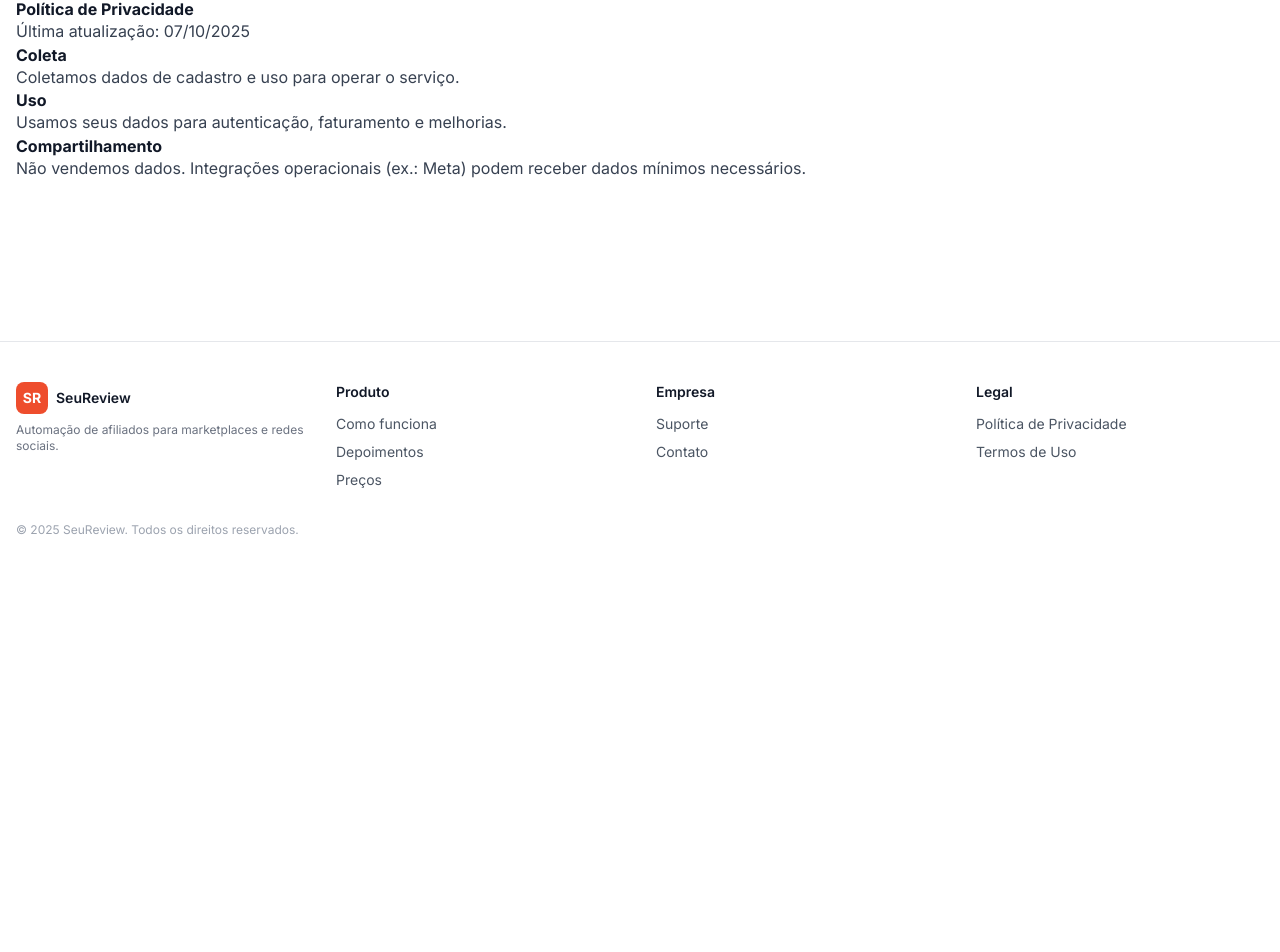
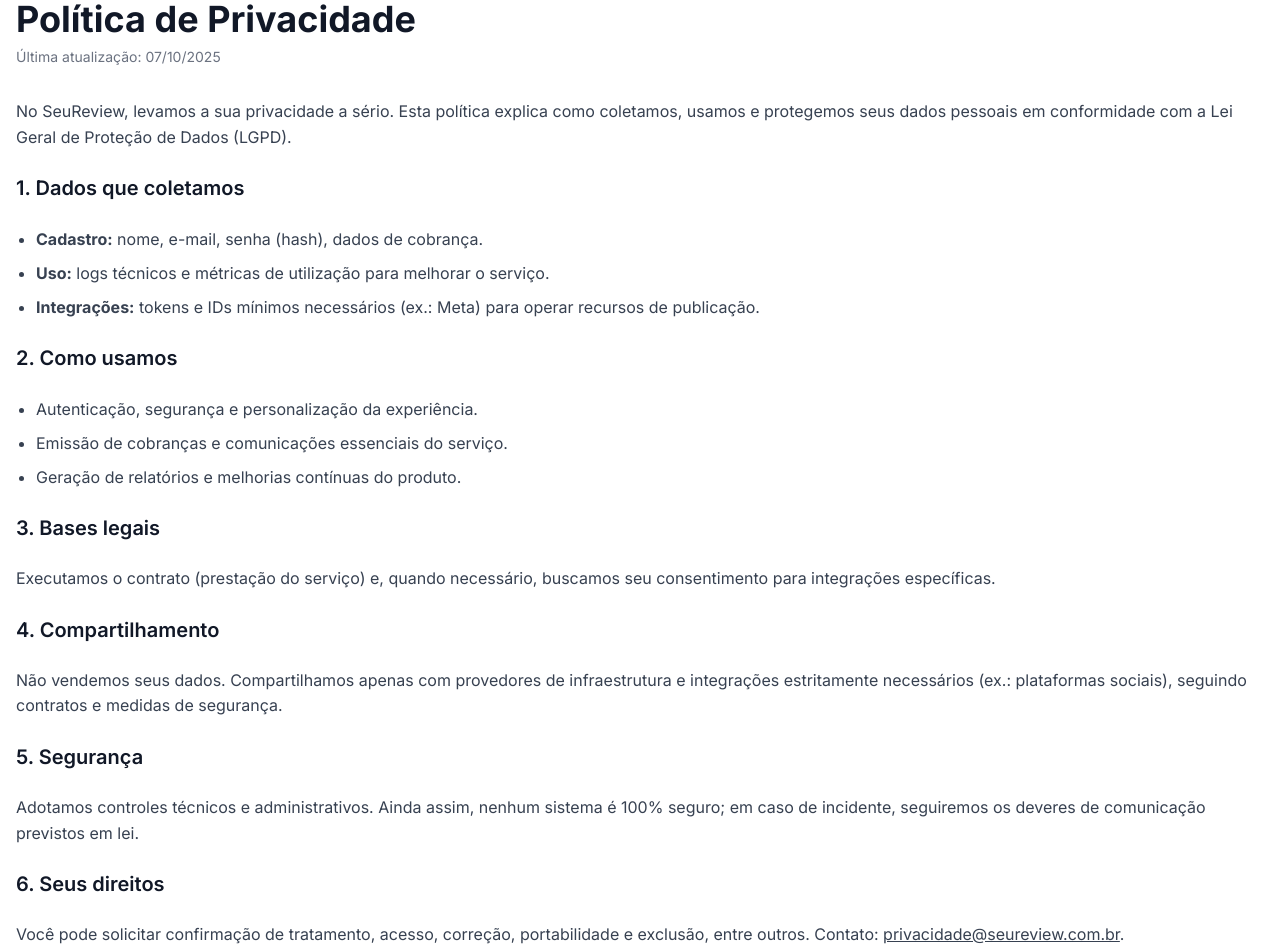
Before and after one commit to marciobever/seureview.com.br, a Next.js app: page /privacidade in a window 1280 px wide. Shown: the part 160-1112 px from the top of the page. Before the commit the page ends 800 px from the top, so only its background shows below. Built offline with nearby package versions, Linux system fonts and the light colour scheme; no server answers.

Commit message:
Update page.tsx

```diff
--- a/app/(site)/privacidade/page.tsx
+++ b/app/(site)/privacidade/page.tsx
@@ -1,20 +1,73 @@
-export const metadata = {
+// app/(site)/privacidade/page.tsx
+import type { Metadata } from "next";
+
+export const metadata: Metadata = {
   title: "Política de Privacidade | SeuReview",
-  description: "Saiba como tratamos seus dados.",
+  description: "Como coletamos, usamos e protegemos seus dados pessoais em conformidade com a LGPD.",
+  alternates: { canonical: "/privacidade" },
+  robots: { index: true, follow: true },
 };
 
 export default function Page() {
+  const updated = new Date().toLocaleDateString("pt-BR");
   return (
     <main className="section">
-      <div className="max-container prose max-w-3xl">
-        <h1>Política de Privacidade</h1>
-        <p>Última atualização: {new Date().toLocaleDateString("pt-BR")}</p>
-        <h2>Coleta</h2>
-        <p>Coletamos dados de cadastro e uso para operar o serviço.</p>
-        <h2>Uso</h2>
-        <p>Usamos seus dados para autenticação, faturamento e melhorias.</p>
-        <h2>Compartilhamento</h2>
-        <p>Não vendemos dados. Integrações operacionais (ex.: Meta) podem receber dados mínimos necessários.</p>
+      <div className="max-container max-w-3xl">
+        <h1 className="text-3xl md:text-4xl font-bold">Política de Privacidade</h1>
+        <p className="mt-2 text-sm text-gray-500">Última atualização: {updated}</p>
+
+        <div className="mt-8 space-y-6 text-gray-700 leading-relaxed">
+          <p>
+            No SeuReview, levamos a sua privacidade a sério. Esta política explica como coletamos,
+            usamos e protegemos seus dados pessoais em conformidade com a Lei Geral de Proteção de
+            Dados (LGPD).
+          </p>
+
+          <h2 className="text-xl font-semibold">1. Dados que coletamos</h2>
+          <ul className="list-disc pl-5 space-y-2">
+            <li><strong>Cadastro:</strong> nome, e-mail, senha (hash), dados de cobrança.</li>
+            <li><strong>Uso:</strong> logs técnicos e métricas de utilização para melhorar o serviço.</li>
+            <li><strong>Integrações:</strong> tokens e IDs mínimos necessários (ex.: Meta) para operar recursos de publicação.</li>
+          </ul>
+
+          <h2 className="text-xl font-semibold">2. Como usamos</h2>
+          <ul className="list-disc pl-5 space-y-2">
+            <li>Autenticação, segurança e personalização da experiência.</li>
+            <li>Emissão de cobranças e comunicações essenciais do serviço.</li>
+            <li>Geração de relatórios e melhorias contínuas do produto.</li>
+          </ul>
+
+          <h2 className="text-xl font-semibold">3. Bases legais</h2>
+          <p>Executamos o contrato (prestação do serviço) e, quando necessário, buscamos seu consentimento para integrações específicas.</p>
+
+          <h2 className="text-xl font-semibold">4. Compartilhamento</h2>
+          <p>
+            Não vendemos seus dados. Compartilhamos apenas com provedores de infraestrutura e integrações
+            estritamente necessários (ex.: plataformas sociais), seguindo contratos e medidas de segurança.
+          </p>
+
+          <h2 className="text-xl font-semibold">5. Segurança</h2>
+          <p>
+            Adotamos controles técnicos e administrativos. Ainda assim, nenhum sistema é 100% seguro; em
+            caso de incidente, seguiremos os deveres de comunicação previstos em lei.
+          </p>
+
+          <h2 className="text-xl font-semibold">6. Seus direitos</h2>
+          <p>
+            Você pode solicitar confirmação de tratamento, acesso, correção, portabilidade e exclusão,
+            entre outros. Contato: <a className="underline" href="mailto:privacidade@seureview.com.br">privacidade@seureview.com.br</a>.
+          </p>
+
+          <h2 className="text-xl font-semibold">7. Retenção</h2>
+          <p>
+            Mantemos dados pelo tempo necessário ao cumprimento das finalidades e obrigações legais/contratuais.
+          </p>
+
+          <h2 className="text-xl font-semibold">8. Alterações</h2>
+          <p>
+            Podemos atualizar esta política. Alterações relevantes serão comunicadas pelos canais oficiais.
+          </p>
+        </div>
       </div>
     </main>
   );
```
